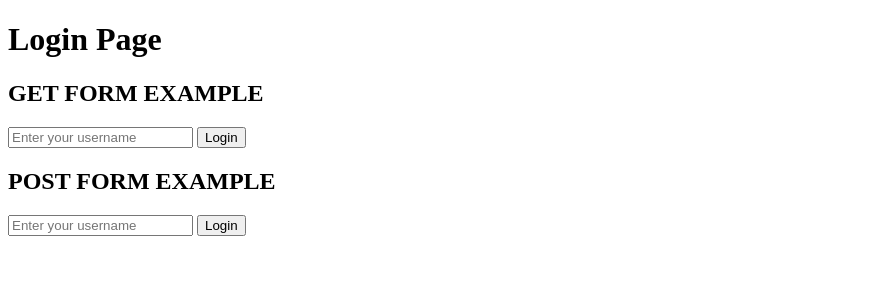
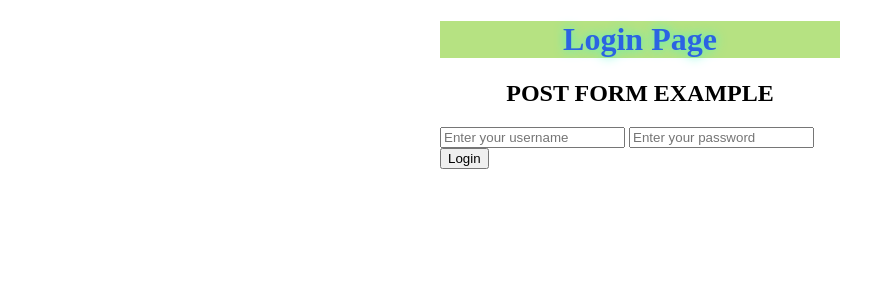
Before and after one commit to scientist3/Group-0-Basic-Website-Design-for-6th-Sem-2021, a PHP site: page /login.php in a window 1280 px wide. Shown: the top 300 px of the page, without its empty margins (0-895 px from the left). Run offline with PHP 8.4, Linux system fonts and the light colour scheme.

Commit message:
Using CSS to style login Page

```diff
--- /dev/null
+++ b/assets/css/loginstyle.css
@@ -0,0 +1,23 @@
+/*
+  First we define the rules
+    - 3 Ways
+      1) by tag name
+      2) by id
+      3) by class
+*/
+
+h1 {
+  color: #2b63e2;
+  text-align: center;
+  background-color: #b6e282;
+  text-shadow: 0px 0px 11px #47f5c8;
+}
+
+.center-text {
+  text-align: center;
+}
+
+.container-div {
+  width: 400px;
+  margin: auto;
+}
--- a/login.php
+++ b/login.php
@@ -5,42 +5,40 @@
   <meta charset="UTF-8">
   <meta http-equiv="X-UA-Compatible" content="IE=edge">
   <meta name="viewport" content="width=device-width, initial-scale=1.0">
+  <link rel="shortcut icon" href="./assets/images/favicon.ico">
+
+  <link rel="stylesheet" href="./assets/css/loginstyle.css">
   <title>Login Page</title>
 </head>
 
 <body>
-  <h1>Login Page</h1>
 
-  <h2>GET FORM EXAMPLE</h2>
-  <form action="" method="get">
-    <input type="text" name="username" id="" placeholder="Enter your username">
-    <input type="submit" value="Login">
-  </form>
+  <div class="container-div">
+    <h1>Login Page</h1>
 
-  <h2>POST FORM EXAMPLE</h2>
-  <form action="" method="post">
-    <input type="text" name="username" id="" placeholder="Enter your username">
-    <input type="submit" value="Login">
-  </form>
+    <h2 class="center-text">POST FORM EXAMPLE</h2>
+    <form action="" method="post">
+      <input type="text" name="username" id="" placeholder="Enter your username">
 
+      <input type="password" name="password" id="" placeholder="Enter your password">
+      <input type="submit" value="Login">
+    </form>
+  </div>
   <?php
 
-  if (isset($_GET['username'])) {
-    echo "<pre>";
-    echo "GET Global Varaible DATA : ";
-    print_r($_GET);
-    echo "</pre>";
-  }
+  if (isset($_POST['username'])) {
 
-  if (isset($_POST['username'])) {
-    echo "POST Global Varaible DATA : ";
     print_r($_POST);
-  }
+    echo "<br>";
+    $username = $_POST["username"];
+    $password = $_POST['password'];
 
 
-  // $strGreeting = "Hello world, im being presented via php code.";
+    echo "Your inputed username is : " . $username;
+    echo "<br>";
 
-  // echo $strGreeting;
+    echo "Your inputed password is : " . $password;
+  }
   ?>
 
 </body>
```
Also changed, not shown: index.html (+7 -0 lines), assets/images/favicon.ico (added).
